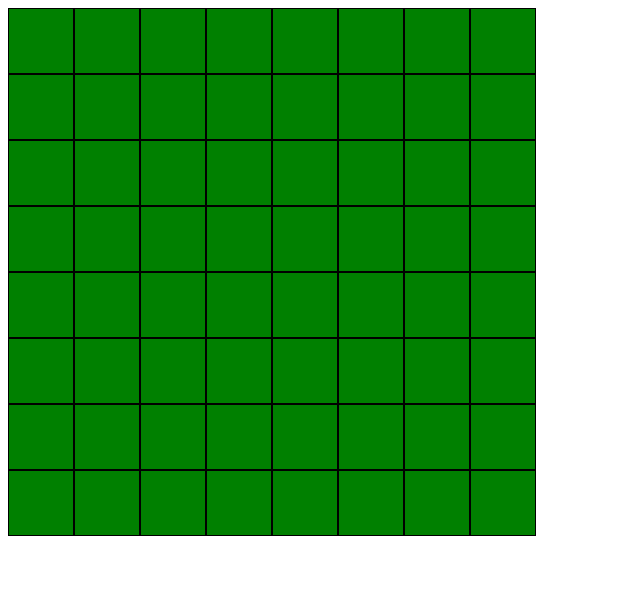
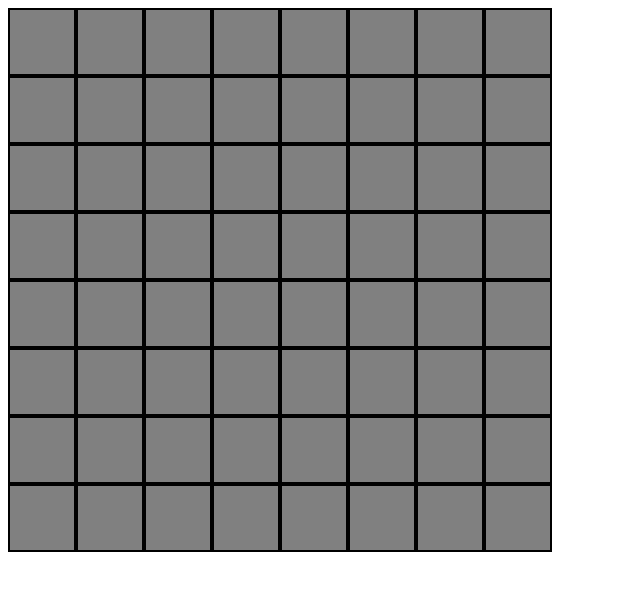
Before and after one commit to vheuken/minesweeperjs, a plain HTML site: page index.html in a window 1280 px wide. Shown: the whole page, without its empty margins (0-640 px from the left). Drawn offline with nearby package versions, Linux system fonts and the light colour scheme.

Commit message:
modified tile_unclicked style

```diff
--- a/style.css
+++ b/style.css
@@ -1,8 +1,8 @@
 .tile_unclicked  {
     height: 64px;
     width:  64px;
-    border: 1px solid black;
-    background-color: green;
+    border: 2px solid black;
+    background-color: grey;
     text-align:center;
     display:inline-block
 }
```
